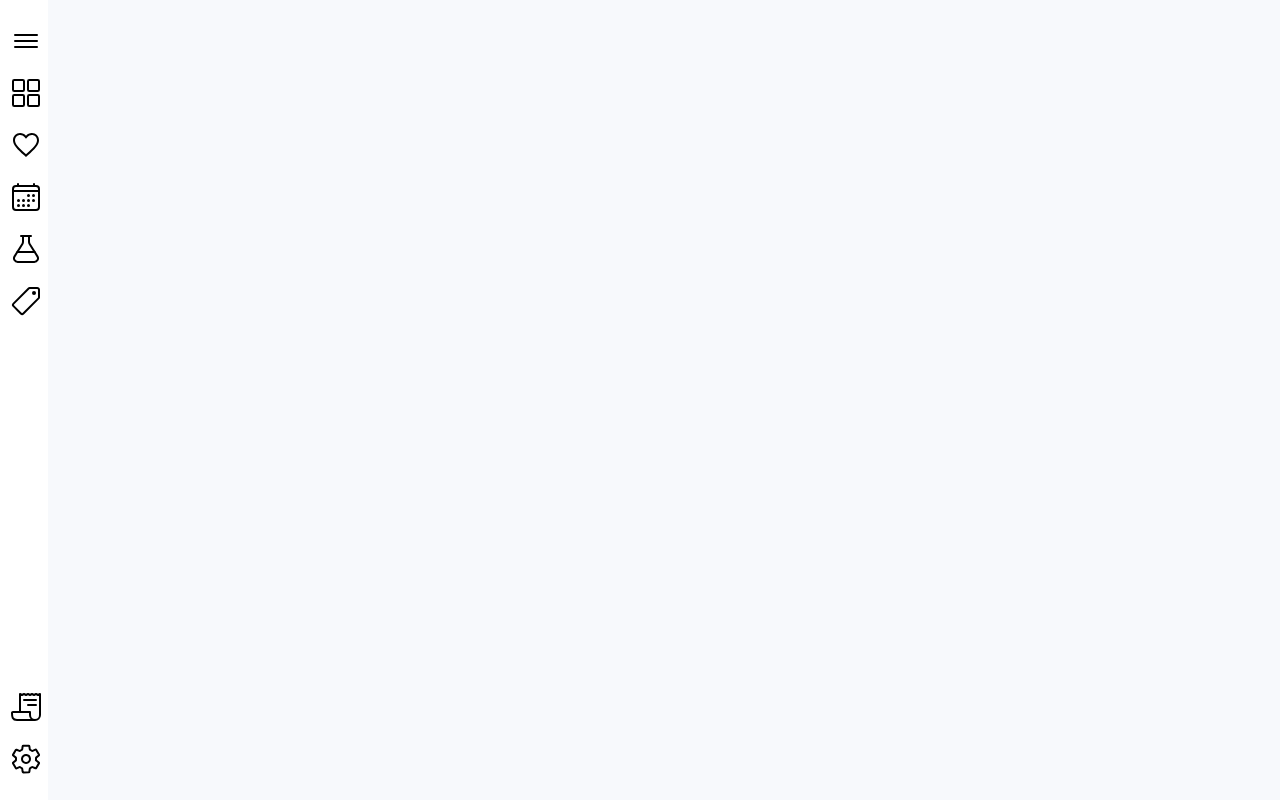
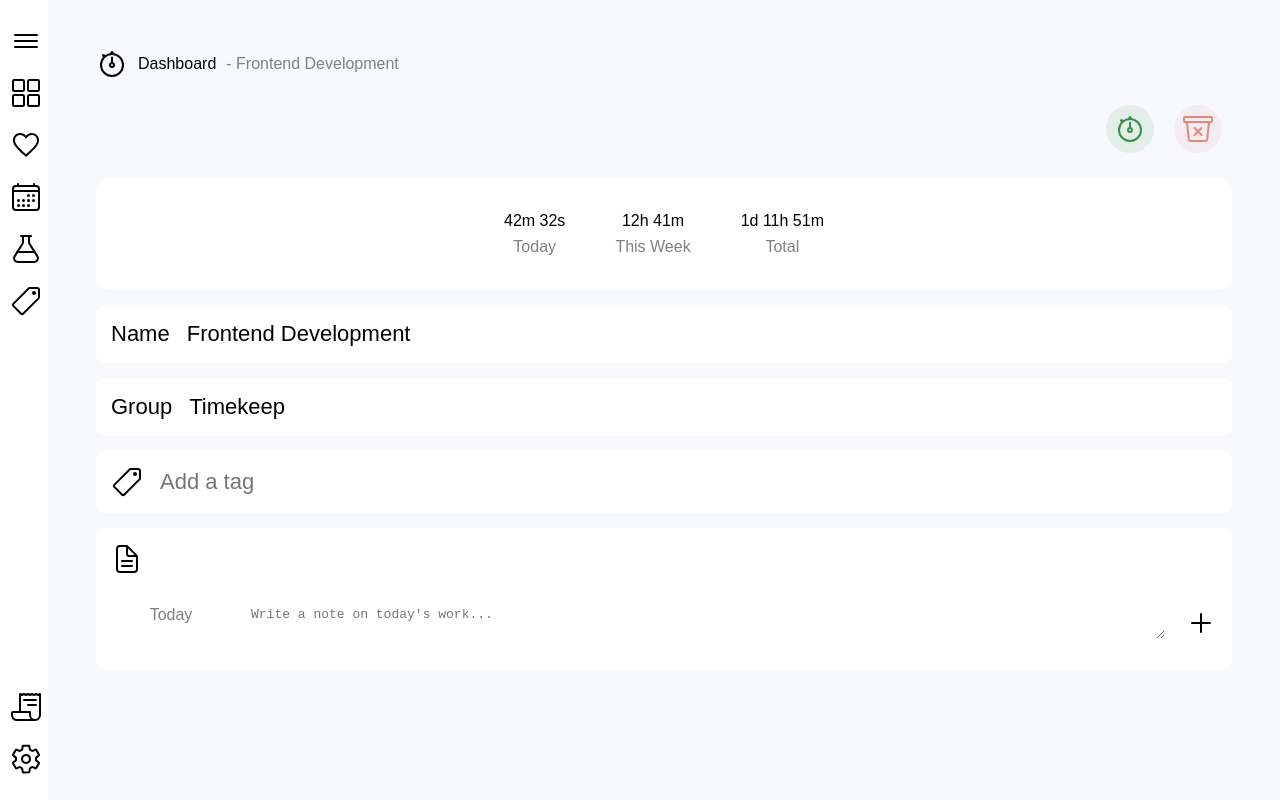
Before and after one commit to AlexGustafsson/timekeep, a Vue app: page /edit/1 in a window 1280 px wide. Before the commit this address had no page. Built offline with nearby package versions, Linux system fonts and the light colour scheme; a web font is replaced by a local one; what pouchdb would draw is missing.

Commit message:
Implement base edit page

```diff
--- /dev/null
+++ b/src/components/ion-icons/delete.vue
@@ -0,0 +1,3 @@
+<template>
+  <svg xmlns="http://www.w3.org/2000/svg" xmlns:xlink="http://www.w3.org/1999/xlink" aria-hidden="true" role="img" class="iconify iconify--ion" width="32" height="32" preserveAspectRatio="xMidYMid meet" viewBox="0 0 512 512"><path d="M432 144l-28.67 275.74A32 32 0 0 1 371.55 448H140.46a32 32 0 0 1-31.78-28.26L80 144" fill="none" stroke="currentColor" stroke-linecap="round" stroke-linejoin="round" stroke-width="32"></path><rect x="32" y="64" width="448" height="80" rx="16" ry="16" fill="none" stroke="currentColor" stroke-linecap="round" stroke-linejoin="round" stroke-width="32"></rect><path fill="none" stroke="currentColor" stroke-linecap="round" stroke-linejoin="round" stroke-width="32" d="M312 240L200 352"></path><path fill="none" stroke="currentColor" stroke-linecap="round" stroke-linejoin="round" stroke-width="32" d="M312 352L200 240"></path></svg>
+</template>
--- a/src/components/timekeep-icon/model.vue
+++ b/src/components/timekeep-icon/model.vue
@@ -28,6 +28,18 @@ export default {
   color: #398f47;
 }
 
+.timekeep-icon.negative {
+  color: #E28884;
+}
+
+.timekeep-icon.clickable {
+  cursor: pointer;
+}
+
+.timekeep-icon.clickable {
+  cursor: pointer;
+}
+
 .timekeep-icon .circles {
   position: absolute;
   top: 50%;
--- a/src/components/timekeep-input.vue
+++ b/src/components/timekeep-input.vue
@@ -46,18 +46,16 @@ export default defineComponent({
 }
 
 .timekeep-input > header > .icon {
-  position: absolute;
-  top: 0;
-  left: 0;
-  pointer-events: none;
-  user-select: none;
+  display: flex;
+  align-items: center;
+  font-size: 22px;
 }
 
 .timekeep-input > header > input {
   border: none;
   outline: none;
   font-size: 22px;
-  padding-left: 48px;
+  margin-left: 15px;
   flex-grow: 1;
 }
 </style>
--- a/src/components/timekeep-notebook.vue
+++ b/src/components/timekeep-notebook.vue
@@ -27,6 +27,8 @@
 </template>
 
 <script lang="ts">
+import {defineComponent} from "vue";
+
 import IonNote from "./ion-icons/note.vue";
 import IonRemove from "./ion-icons/remove.vue";
 import IonAdd from "./ion-icons/add.vue";
@@ -40,7 +42,7 @@ interface Note {
   date: UniversalDate;
 }
 
-export default {
+export default defineComponent({
   components: { IonNote, IonRemove, IonAdd },
   methods: {
     add() {
@@ -73,7 +75,7 @@ export default {
     const input = ref<HTMLTextAreaElement>();
     return { input };
   },
-};
+});
 </script>
 
 <style scoped>
--- a/src/components/timekeep-showcase.vue
+++ b/src/components/timekeep-showcase.vue
@@ -14,6 +14,5 @@
   align-items: center;
   justify-content: center;
   flex-wrap: wrap;
-  margin: 15px 0;
 }
 </style>
--- a/src/pages/dashboard.vue
+++ b/src/pages/dashboard.vue
@@ -1,6 +1,6 @@
 <template>
   <div class="page page-dashboard">
-    <header>
+    <header class="split">
       <ion-dashboard />
       <h1>Dashboard</h1>
       <timekeep-fab />
@@ -108,8 +108,4 @@ export default defineComponent({
 .page .timekeep-time-card {
   cursor: pointer;
 }
-
-.page .timekeep-input {
-  margin-bottom: 25px;
-}
 </style>
--- /dev/null
+++ b/src/pages/edit.vue
@@ -0,0 +1,95 @@
+<template>
+  <div class="page page-edit">
+    <header>
+      <ion-stopwatch />
+      <h1>Dashboard</h1>
+      <h2>- {{ name }}</h2>
+    </header>
+
+    <header class="right">
+      <timekeep-icon class="clickable"><ion-stopwatch /></timekeep-icon>
+      <timekeep-icon class="clickable negative"><ion-delete /></timekeep-icon>
+    </header>
+
+    <timekeep-showcase>
+      <timekeep-showcase-item primary="42m 32s" secondary="Today" />
+      <timekeep-showcase-item primary="12h 41m" secondary="This Week" />
+      <timekeep-showcase-item primary="1d 11h 51m" secondary="Total" />
+    </timekeep-showcase>
+
+    <!-- Project name -->
+    <timekeep-input v-model="name">
+      <template v-slot:icon>
+        <p>Name</p>
+      </template>
+    </timekeep-input>
+
+    <!-- Project group -->
+    <timekeep-input v-model="group">
+      <template v-slot:icon>
+        <p>Group</p>
+      </template>
+    </timekeep-input>
+
+    <!-- Project tags -->
+    <timekeep-input placeholder="Add a tag">
+      <template v-slot:icon>
+        <ion-tag />
+      </template>
+    </timekeep-input>
+
+    <!-- Notes -->
+    <timekeep-notebook v-model:notes="notes" />
+  </div>
+</template>
+
+<script lang="ts">
+import { defineComponent } from "vue";
+
+import IonStopwatch from "../components/ion-icons/stopwatch.vue";
+import IonDelete from "../components/ion-icons/delete.vue";
+import IonTag from "../components/ion-icons/tag.vue";
+import TimekeepIcon from "../components/timekeep-icon/model.vue";
+import TimekeepShowcase from "../components/timekeep-showcase.vue";
+import TimekeepShowcaseItem from "../components/timekeep-showcase-item.vue";
+import TimekeepInput from "@/components/timekeep-input.vue";
+import TimekeepNotebook from "@/components/timekeep-notebook.vue";
+
+export default defineComponent({
+  mounted() {
+    console.log(this.projectId);
+  },
+  data() {
+    return {
+      notes: [],
+      name: "Frontend Development",
+      group: "Timekeep",
+      tags: [],
+    };
+  },
+  props: {
+    projectId: {
+      type: String,
+      required: true,
+    },
+  },
+  components: {
+    IonStopwatch,
+    IonDelete,
+    IonTag,
+    TimekeepIcon,
+    TimekeepShowcase,
+    TimekeepShowcaseItem,
+    TimekeepInput,
+    TimekeepNotebook,
+  },
+});
+</script>
+
+<style scoped>
+@import "../style/page.css";
+
+.page-edit > header .timekeep-icon {
+  margin: 0 10px;
+}
+</style>
--- a/src/router.ts
+++ b/src/router.ts
@@ -8,6 +8,7 @@ import InsightsPage from "./pages/insights.vue";
 import TagsPage from "./pages/tags.vue";
 import ExportPage from "./pages/export.vue";
 import SettingsPage from "./pages/settings.vue";
+import EditPage from "./pages/edit.vue";
 
 export const routes: RouteRecordRaw[] = [
   { path: "/", name: "dashboard", component: DashboardPage },
@@ -17,6 +18,7 @@ export const routes: RouteRecordRaw[] = [
   { path: "/tags", name: "tags", component: TagsPage },
   { path: "/export", name: "export", component: ExportPage },
   { path: "/settings", name: "settings", component: SettingsPage },
+  { path: "/edit/:projectId", name: "edit", component: EditPage, props: true},
 ];
 
 const scrollBehavior: RouterScrollBehavior = (to, from, savedPosition) => {
--- a/src/style/page.css
+++ b/src/style/page.css
@@ -9,7 +9,30 @@
   margin-bottom: 25px;
 }
 
+.page > header.right {
+  justify-content: end;
+}
+
+.page > header.center {
+  justify-content: center;
+}
+
 .page > header h1 {
   margin: 0 10px;
+}
+
+.page > header.split h1 {
   flex-grow: 1;
 }
+
+.page > header h2 {
+  color: #808080;
+}
+
+.page .timekeep-input {
+  margin-bottom: 15px;
+}
+
+.page .timekeep-showcase {
+  margin: 15px 0;
+}
```
